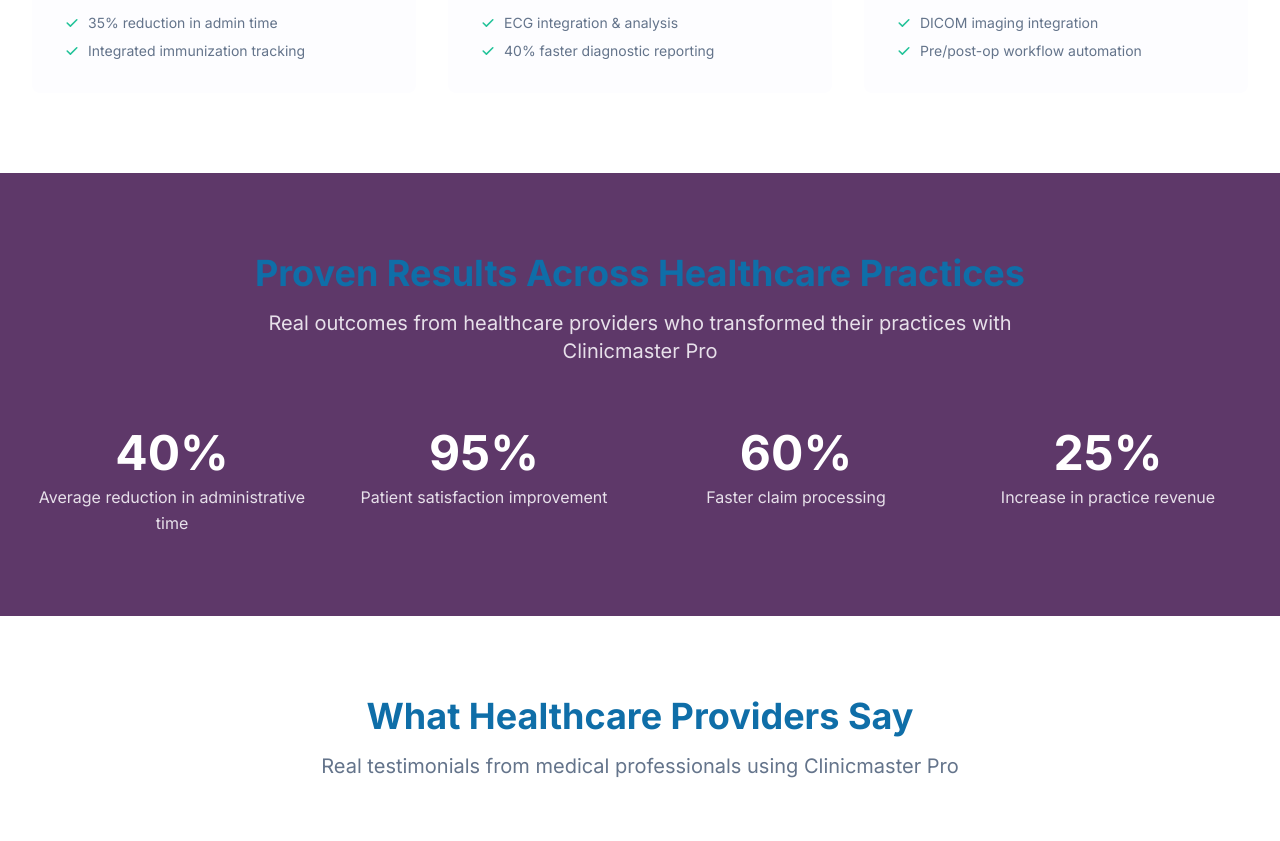
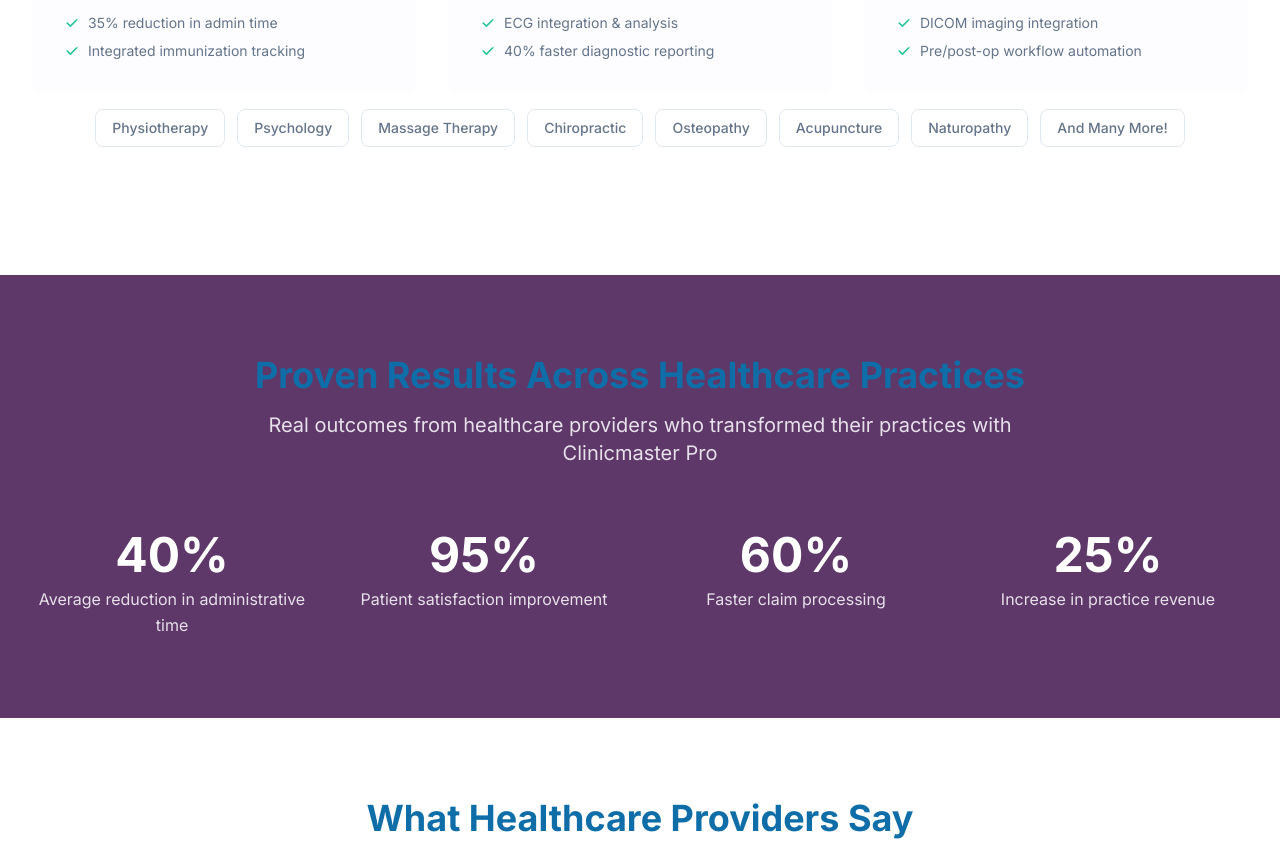
Before and after one commit to GusEricsson/ClinicmasterWebsite, a website: page pages/homepage.html in a window 1280 px wide. Shown: the part 2352-3193 px from the top of the page. Drawn offline with Linux system fonts and the light colour scheme.

Commit message:
added a new section to the homepage

```diff
--- a/pages/homepage.html
+++ b/pages/homepage.html
@@ -273,6 +273,22 @@
                 </div>
             </div>
         </div>
+        <div class="max-w-7x1 mx-auto px-4 sm:px-6 lg:px-8">
+            <div class="grid md:grid-cols-8 gap-8">
+                <div class="mb-8 col-span-8 py-4 flex justify-center">
+                    <div class="flex flex-wrap gap-3 justify-center">
+                        <button class="px-4 py-2 bg-white border border-border text-text-secondary rounded-lg hover:bg-primary hover:text-white transition-smooth text-sm font-medium">Physiotherapy</button>
+                        <button class="px-4 py-2 bg-white border border-border text-text-secondary rounded-lg hover:bg-primary hover:text-white transition-smooth text-sm font-medium">Psychology</button>
+                        <button class="px-4 py-2 bg-white border border-border text-text-secondary rounded-lg hover:bg-primary hover:text-white transition-smooth text-sm font-medium">Massage Therapy</button>
+                        <button class="px-4 py-2 bg-white border border-border text-text-secondary rounded-lg hover:bg-primary hover:text-white transition-smooth text-sm font-medium">Chiropractic</button>
+                        <button class="px-4 py-2 bg-white border border-border text-text-secondary rounded-lg hover:bg-primary hover:text-white transition-smooth text-sm font-medium">Osteopathy</button>
+                        <button class="px-4 py-2 bg-white border border-border text-text-secondary rounded-lg hover:bg-primary hover:text-white transition-smooth text-sm font-medium">Acupuncture</button>
+                        <button class="px-4 py-2 bg-white border border-border text-text-secondary rounded-lg hover:bg-primary hover:text-white transition-smooth text-sm font-medium">Naturopathy</button>
+                        <button class="px-4 py-2 bg-white border border-border text-text-secondary rounded-lg hover:bg-primary hover:text-white transition-smooth text-sm font-medium">And Many More!</button>
+                    </div>
+                </div>
+            </div>
+        </div>
     </section>
 
     <!-- Customer Success Metrics -->
```
